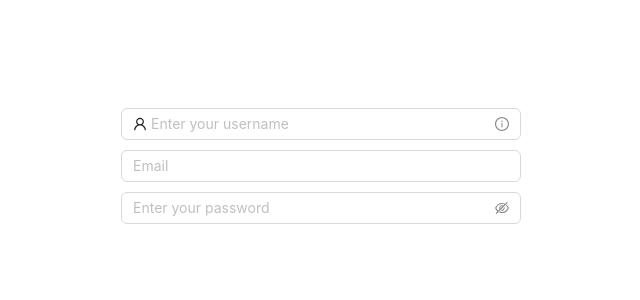
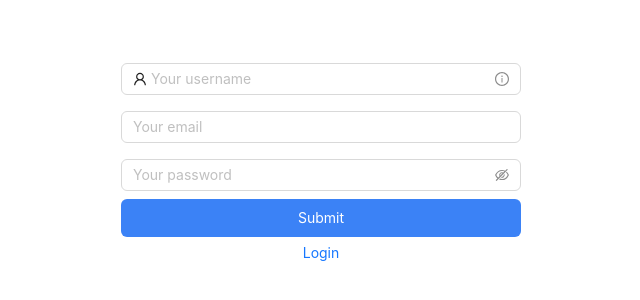
Before and after one commit to plinom/web-project, a React (Vite) app in the folder front-end/: page /auth in a window 1280 px wide. Shown: the part 234-534 px from the top of the page, without its empty margins (319-959 px from the left). Built offline with nearby package versions, Linux system fonts and the light colour scheme.

Commit message:
Validation | commit

```diff
--- a/front-end/package.json
+++ b/front-end/package.json
@@ -13,6 +13,7 @@
     "antd": "^5.16.0",
     "axios": "^1.6.8",
     "react": "^18.2.0",
+    "react-devtools": "^5.0.2",
     "react-dom": "^18.2.0",
     "react-hook-form": "^7.51.2",
     "react-router-dom": "^6.22.3"
--- /dev/null
+++ b/front-end/src/components/CustomButton.tsx
@@ -0,0 +1,12 @@
+import React from 'react'
+
+export const CustomButton = ({ content }: { content: string }) => {
+  return (
+    <button
+      type='submit'
+      className='w-full bg-blue-500 text-center px-5 py-2 text-white rounded-md hover:bg-blue-400 transition ease-in-out'
+    >
+      {content}
+    </button>
+  )
+}
--- /dev/null
+++ b/front-end/src/components/RequiredHandler.tsx
@@ -0,0 +1,9 @@
+import React from 'react'
+
+export const RequiredHandler = ({
+  content,
+}: {
+  content: string | undefined
+}) => {
+  return <p className='text-[10px] text-red-600'>{content}</p>
+}
--- /dev/null
+++ b/front-end/src/interfaces/Interfaces.ts
@@ -0,0 +1,10 @@
+export interface RegistrationUser {
+  name: string
+  email: string
+  password: string
+}
+
+export interface LoginUser {
+  email: string
+  password: string
+}
--- a/front-end/src/pages/Auth.tsx
+++ b/front-end/src/pages/Auth.tsx
@@ -1,19 +1,43 @@
 import { InfoCircleOutlined, UserOutlined } from '@ant-design/icons'
-import { Input, Tooltip } from 'antd'
+import { Button, Form, Input, Tooltip } from 'antd'
 import React from 'react'
+import { Controller, SubmitHandler, useForm } from 'react-hook-form'
+import { Link } from 'react-router-dom'
+import { CustomButton } from '../components/CustomButton'
+import { RequiredHandler } from '../components/RequiredHandler'
+import { RegistrationUser } from '../interfaces/Interfaces'
 import { MainLayout } from '../layouts/MainLayout'
 
 export const Auth = () => {
   const [passwordVisible, setPasswordVisible] = React.useState(false)
+  const {
+    handleSubmit,
+    formState: { errors },
+    reset,
+    control,
+  } = useForm<RegistrationUser>({
+    mode: 'onChange',
+  })
+  const onSubmit: SubmitHandler<RegistrationUser> = data => {
+    console.log(data)
+    reset()
+  }
   return (
     <MainLayout>
-      <form
-        action=''
-        className='max-w-[400px] absolute top-1/2 left-1/2 translate-x-[-50%] translate-y-[-50%]'
+      <Form
+        onSubmitCapture={handleSubmit(onSubmit)}
+        className='max-w-[400px] absolute top-1/2 left-1/2 translate-x-[-50%] translate-y-[-50%] w-full'
       >
+        <Controller
+          rules={{ required: 'Name is required' }}
+          name='name'
+          control={control}
+          render={({ field }) => (
+            <>
               <Input
-          className='my-[5px]'
-          placeholder='Enter your username'
+                {...field}
+                className='mb-2'
+                placeholder='Your username'
                 prefix={<UserOutlined className='site-form-item-icon' />}
                 suffix={
                   <Tooltip title='Extra information'>
@@ -21,16 +45,54 @@ export const Auth = () => {
                   </Tooltip>
                 }
               />
-        <Input className='my-[5px]' type='email' placeholder='Email' />
+              {errors.name && <RequiredHandler content={errors.name.message} />}
+            </>
+          )}
+        />
+        <Controller
+          rules={{ required: 'Email is required' }}
+          name='email'
+          control={control}
+          render={({ field }) => (
+            <>
+              <Input
+                {...field}
+                className='my-2'
+                type='email'
+                placeholder='Your email'
+              />
+              {errors.email && (
+                <RequiredHandler content={errors.email.message} />
+              )}
+            </>
+          )}
+        />
+        <Controller
+          rules={{ required: 'Password is required' }}
+          name='password'
+          control={control}
+          render={({ field }) => (
+            <>
               <Input.Password
-          className='my-[5px]'
-          placeholder='Enter your password'
+                {...field}
+                className='my-2'
+                placeholder='Your password'
                 visibilityToggle={{
                   visible: passwordVisible,
                   onVisibleChange: setPasswordVisible,
                 }}
               />
-      </form>
+              {errors.password && (
+                <RequiredHandler content={errors.password.message} />
+              )}
+            </>
+          )}
+        />
+        <CustomButton content={'Submit'} />
+        <Button type='link' block>
+          <Link to={'/'}>Login</Link>
+        </Button>
+      </Form>
     </MainLayout>
   )
 }
--- a/front-end/src/pages/Login.tsx
+++ b/front-end/src/pages/Login.tsx
@@ -1,29 +1,71 @@
-import { Button, Input } from 'antd'
+import { Button, Form, Input } from 'antd'
 import React from 'react'
+import { Controller, SubmitHandler, useForm } from 'react-hook-form'
 import { Link } from 'react-router-dom'
+import { CustomButton } from '../components/CustomButton'
+import { RequiredHandler } from '../components/RequiredHandler'
+import { LoginUser } from '../interfaces/Interfaces'
 import { MainLayout } from '../layouts/MainLayout'
 
 export const Login = () => {
   const [passwordVisible, setPasswordVisible] = React.useState(false)
+  const {
+    handleSubmit,
+    formState: { errors },
+    reset,
+    control,
+  } = useForm<LoginUser>({
+    mode: 'onChange',
+  })
+  const onSubmit: SubmitHandler<LoginUser> = data => {
+    console.log(data)
+    reset()
+  }
   return (
     <MainLayout>
-      <form
-        action=''
-        className='max-w-[400px] absolute top-1/2 left-1/2 translate-x-[-50%] translate-y-[-50%]'
+      <Form
+        onSubmitCapture={handleSubmit(onSubmit)}
+        className='max-w-[400px] absolute top-1/2 left-1/2 translate-x-[-50%] translate-y-[-50%] w-full'
       >
-        <Input className='my-[5px]' type='email' placeholder='Email' />
-        <Input.Password
-          className='my-[5px]'
-          placeholder='input password'
-          visibilityToggle={{
-            visible: passwordVisible,
-            onVisibleChange: setPasswordVisible,
-          }}
+        <Controller
+          rules={{ required: 'Email is required' }}
+          name='email'
+          control={control}
+          render={({ field }) => (
+            <>
+              <Input {...field} className='mb-2' placeholder='Your email' />
+              {errors.email && (
+                <RequiredHandler content={errors.email.message} />
+              )}
+            </>
+          )}
         />
+        <Controller
+          rules={{ required: 'Password is required' }}
+          name='password'
+          control={control}
+          render={({ field }) => (
+            <>
+              <Input.Password
+                {...field}
+                className='mb-2'
+                placeholder='Your password'
+                visibilityToggle={{
+                  visible: passwordVisible,
+                  onVisibleChange: setPasswordVisible,
+                }}
+              />
+              {errors.password && (
+                <RequiredHandler content={errors.password.message} />
+              )}
+            </>
+          )}
+        />
+        <CustomButton content={'Submit'} />
         <Button type='link' block>
-          <Link to={'/auth'}>Auth</Link>
+          <Link to={'/auth'}>Registration</Link>
         </Button>
-      </form>
+      </Form>
     </MainLayout>
   )
 }
```
Also changed, not shown: 1 other file (tests, documents, lock files or other folders). Lines whose indentation alone changed are shown as unchanged.
